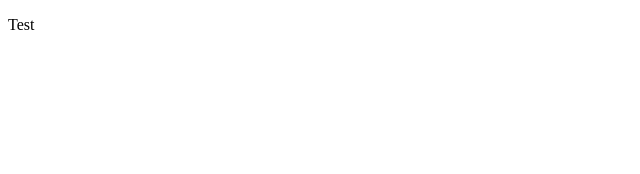
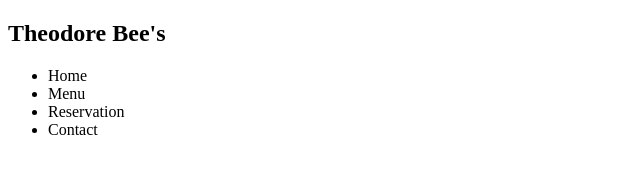
Before and after one commit to gitdingus/restaurant-page, a website built with webpack: page src/index.html in a window 1280 px wide. Shown: the whole page, without its empty margins (0-640 px from the left). Built offline with nearby package versions, Linux system fonts and the light colour scheme.

Commit message:
Create nav bar contents in JS

```diff
--- a/src/index.html
+++ b/src/index.html
@@ -5,6 +5,8 @@
         <title>Theodore Bee's</title>
     </head>
     <body>
-        <p>Test</p>
+        <div id="content">
+
+        </div>
     </body>
 </html>
--- a/src/index.js
+++ b/src/index.js
@@ -1 +1,38 @@
-console.log("Test");
+const content = document.querySelector('#content');
+
+content.appendChild(createNavBar());
+
+function createNavBar(){
+    const nav = document.createElement('nav');
+    const div = document.createElement('div');
+    const header = document.createElement('h1');
+    const list = document.createElement('ul');
+    const links = ['Home', 'Menu', 'Reservation', 'Contact'];
+
+    header.textContent = "Theodore Bee's";
+
+    links.forEach(link => list.appendChild(createLinkListItem(link)));
+
+    div.appendChild(header);
+    div.appendChild(list);
+
+    nav.appendChild(div);
+
+    return nav;
+}
+
+function createLinkListItem(name){
+    const item = document.createElement('li');
+    const link = document.createElement('a');
+
+    link.textContent = name;
+
+    item.appendChild(link);
+
+    return item;
+}
+
+function createFooter(){
+    const footer = document.createElement('footer');
+
+}
```
